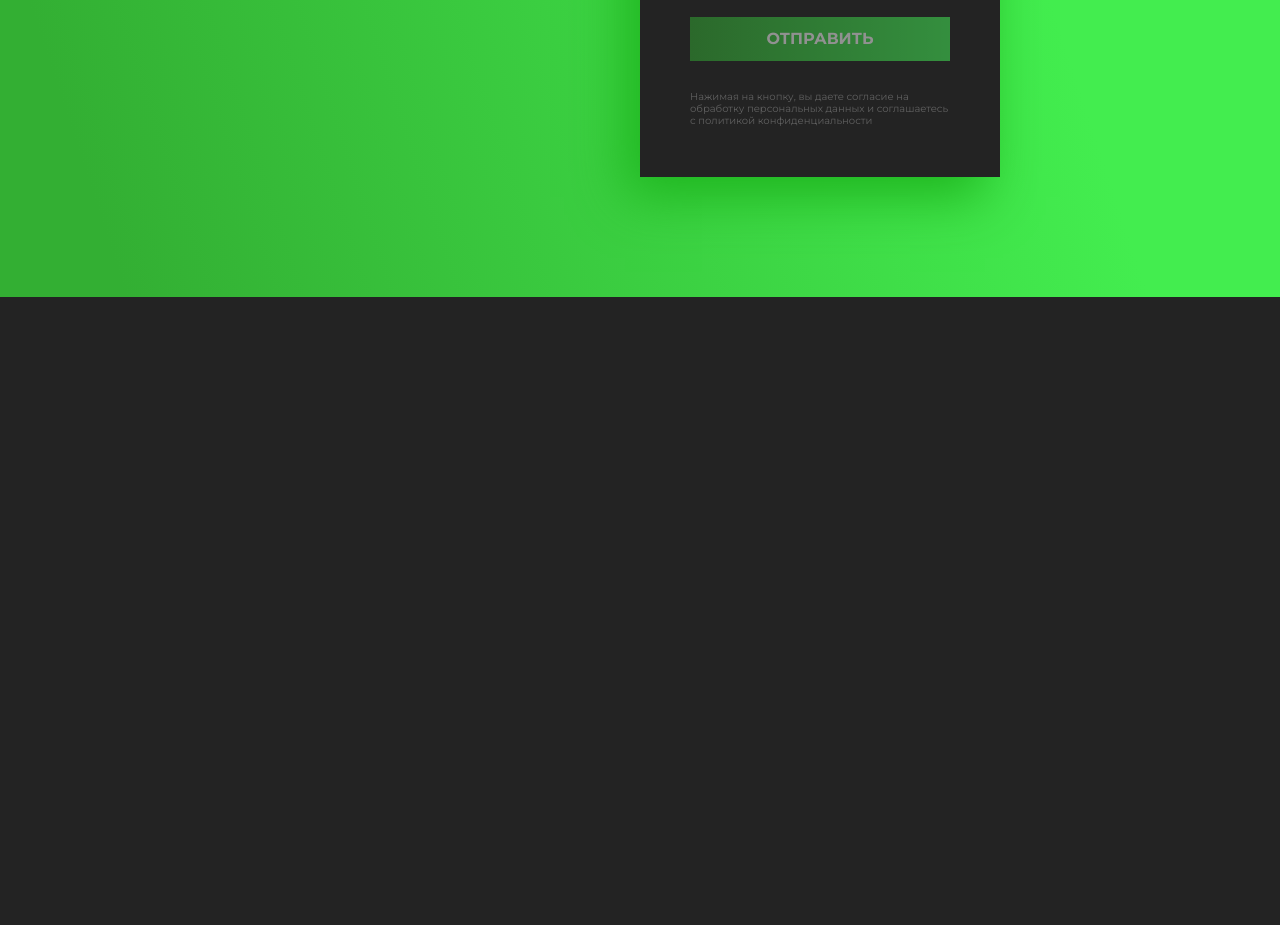
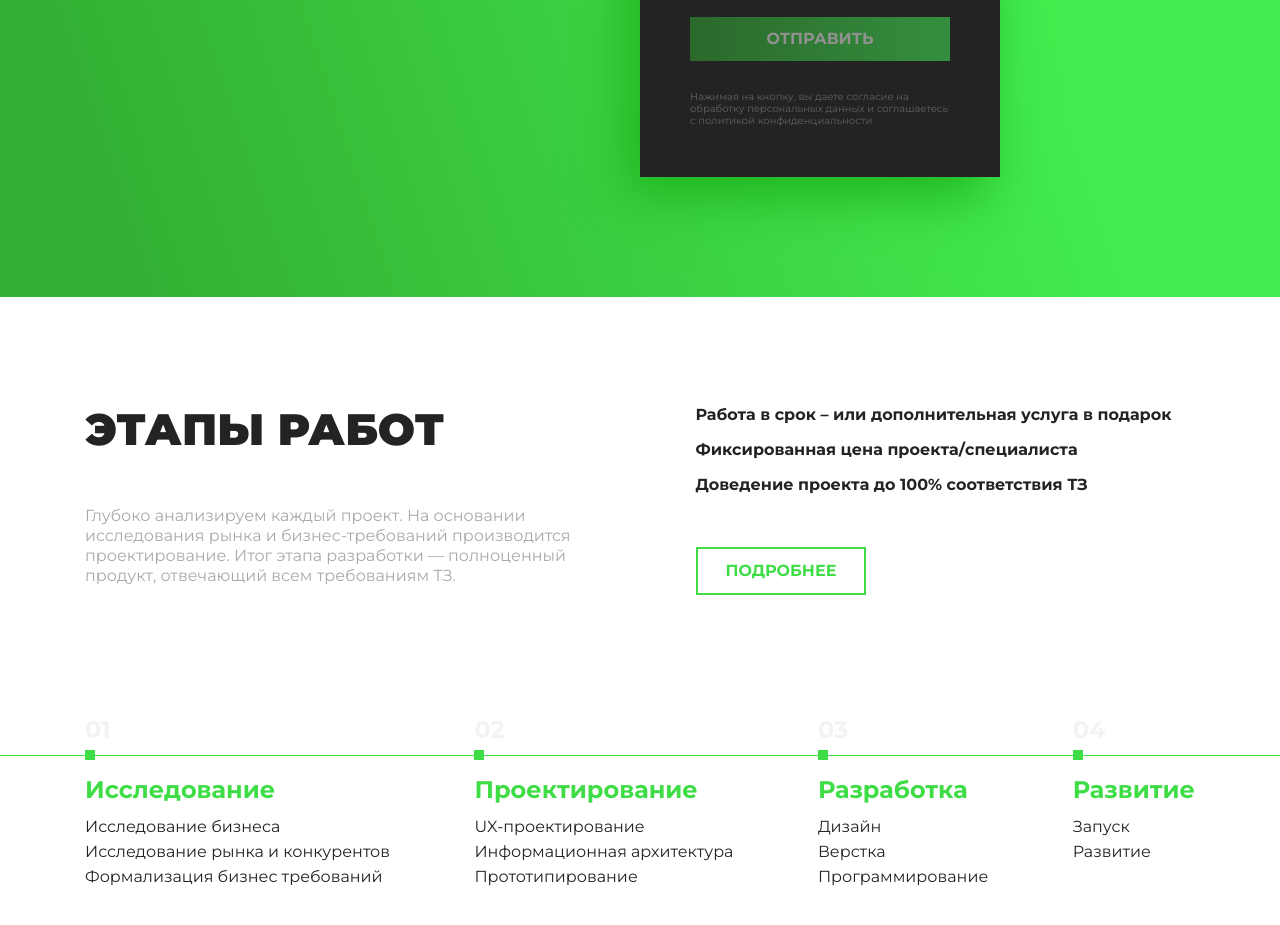
Before and after one commit to il97mur/Develio, a website: page app/index.html in a window 1280 px wide. Shown: the part 4527-5452 px from the top of the page. Before the commit the page ends 4824 px from the top, so only its background shows below. Drawn offline with Linux system fonts and the light colour scheme.

Commit message:
Work-stages section
+ Add work-stages section (no-adaptive)

```diff
--- a/app/index.html
+++ b/app/index.html
@@ -145,8 +145,8 @@
 
 					<label class="label get-audit__label"><input type="checkbox" hidden class="input input-checkbox get-audit__input-checkbox"> <div class="label__text">аудит юзабилити сайта</div> </label>
 					<label class="label get-audit__label"><input type="checkbox" hidden class="input input-checkbox get-audit__input-checkbox"> <div class="label__text">аудит соц.сетей</div> </label>
-					<label class="label get-audit__label"><input type="checkbox" hidden class="input input-checkbox get-audit__input-checkbox"> <div class="label__text">аудит SEO-аудит</div> </label>
-					<label class="label get-audit__label"><input type="checkbox" hidden class="input input-checkbox get-audit__input-checkbox"> <div class="label__text">аудит рукламных кампаний</div> </label>
+					<label class="label get-audit__label"><input type="checkbox" hidden class="input input-checkbox get-audit__input-checkbox"> <div class="label__text">SEO-аудит</div> </label>
+					<label class="label get-audit__label"><input type="checkbox" hidden class="input input-checkbox get-audit__input-checkbox"> <div class="label__text">аудит рекламных кампаний</div> </label>
 
 					<input type="tel" name="phone" placeholder="Телефон" required class="input input-text get-audit__input-text">
 					<input type="submit" value="Отправить" class="button button_primary get-audit__submit disabled">
@@ -469,6 +469,63 @@
 	</div>
 </section>
 
+<section class="work-stages">
+	<div class="container work-stages__container">
+		<div class="row work-stages__row work-stages__main-content">
+			<div class="work-stages__column">
+				<div class="h1 work-stages__h1">
+					Этапы работ
+				</div>
+				<div class="main-text work-stages__main-text">
+					Глубоко анализируем каждый проект. На основании исследования рынка и бизнес-требований производится проектирование. Итог этапа разработки — полноценный продукт, отвечающий всем требованиям ТЗ.
+				</div>
+			</div>
+			<div class="work-stages__column">
+				<div class="c-work-stages__pluses">
+					<p class="work-stages__plus">Работа в срок – или дополнительная услуга в подарок</p>
+					<p class="work-stages__plus">Фиксированная цена проекта/специалиста</p>
+					<p class="work-stages__plus">Доведение проекта до 100% соответствия ТЗ</p>
+					<button class="button button_secondary work-stages__button">Подробнее</button>
+				</div>
+			</div>
+		</div>
+	</div>
+
+
+			<div class="row work-stages__row work-stages__stages">
+				<div class="container work-stages__container c-work-stages__stages">
+					<div class="work-stages__stage-item">
+						<div class="h2 work-stages__number">01</div>
+						<h2 class="h2 h2_green work-stages__h2">Исследование</h2>
+						<p class="work-stages__subpoint">Исследование бизнеса</p>
+						<p class="work-stages__subpoint">Исследование рынка и конкурентов</p>
+						<p class="work-stages__subpoint">Формализация бизнес требований</p>
+					</div>
+					<div class="work-stages__stage-item">
+						<div class="h2 work-stages__number">02</div>
+						<h2 class="h2 h2_green work-stages__h2">Проектирование</h2>
+						<p class="work-stages__subpoint">UX-проектирование</p>
+						<p class="work-stages__subpoint">Информационная архитектура</p>
+						<p class="work-stages__subpoint">Прототипирование</p>
+					</div>
+					<div class="work-stages__stage-item">
+						<div class="h2 work-stages__number">03</div>
+						<h2 class="h2 h2_green work-stages__h2">Разработка</h2>
+						<p class="work-stages__subpoint">Дизайн</p>
+						<p class="work-stages__subpoint">Верстка</p>
+						<p class="work-stages__subpoint">Программирование</p>
+					</div>
+					<div class="work-stages__stage-item">
+						<div class="h2 work-stages__number">04</div>
+						<h2 class="h2 h2_green work-stages__h2">Развитие</h2>
+						<p class="work-stages__subpoint">Запуск</p>
+						<p class="work-stages__subpoint">Развитие</p>
+					</div>
+				</div>
+			</div>
+
+</section>
+
 
 
 	<script src="js/scripts.min.js"></script>
--- a/app/sass/_media.sass
+++ b/app/sass/_media.sass
@@ -172,6 +172,12 @@
         &__row
             position: relative
             height: 36px
+        &__get-audit
+            overflow-y: auto
+            height: 100vh
+        &__audit-form
+            width: 300px
+            padding: 20px
     .more-works
         &__button
             padding: 8px 5px
--- a/app/sass/_vars.sass
+++ b/app/sass/_vars.sass
@@ -9,6 +9,7 @@ $gray: #c1c1c1
 $dark-gray: #a9a9a9
 $light-black: #303030
 $input-border: #606060
+$stage-numbers: #f3f3f3
 
 // Bootstrap compatible gutter variable => $gutter
 $grid-gutter-width: 20px
--- a/app/sass/main.sass
+++ b/app/sass/main.sass
@@ -127,6 +127,8 @@ h1,h2
 	font-weight: bold
 	&_white
 		color: #fff
+	&_green
+		color: $green_3
 
 
 .h-100
@@ -609,6 +611,87 @@ h1,h2
 				border: $green_3 1px solid
 				margin-right: 18px
 
+// WORK STAGES
+
+.work-stages
+	display: flex
+	flex-wrap: wrap
+	width: 100%
+	justify-content: center
+	background: #ffffff
+	padding: 105px 0px 120px 0px
+	&__container
+		// &:last-child
+		// 	position: relative
+		// 	&::before
+		// 		content: ''
+		// 		display: block
+		// 		height: 1px
+		// 		background: $green_3
+		// 		width: 100vw !important
+		// 		position: absolute
+		// 		top: 0
+		// 		left: 0
+	&__row
+		display: flex
+		justify-content: space-between
+	&__column
+		flex-basis: 45%
+	&__main-text
+		padding-top: 50px
+	&__plus
+		font-size: 16px
+		line-height: 25px
+		display: block
+		font-weight: bold
+		margin-top: 10px
+		&:first-child
+			margin-top: 0
+		&_normal
+			font-weight: normal
+	&__subpoint
+		font-size: 16px
+		line-height: 25px
+		display: block
+	&__button
+		margin-top: 50px
+	&__main-content
+		margin-bottom: 160px
+	&__stages
+		justify-content: center
+		position: relative
+		&::before
+			content: ''
+			display: block
+			height: 1px
+			background: $green_3
+			width: 100%
+			position: absolute
+			top: 0
+			left: 0
+	&__h2
+		margin-top: 10px
+		padding-bottom: 10px
+	&__stage-item
+		&::before
+			content: ''
+			display: block
+			transform: translateY(-5px)
+			height: 10px
+			width: 10px
+			background: $green_3
+	&__number
+		color: $stage-numbers
+		position: absolute
+		top: -40px
+
+
+
+.c-work-stages__pluses
+
+.c-work-stages__stages
+	display: flex
+	justify-content: space-between
 
 
 
```
Also changed, not shown: app/css/styles.min.css.
